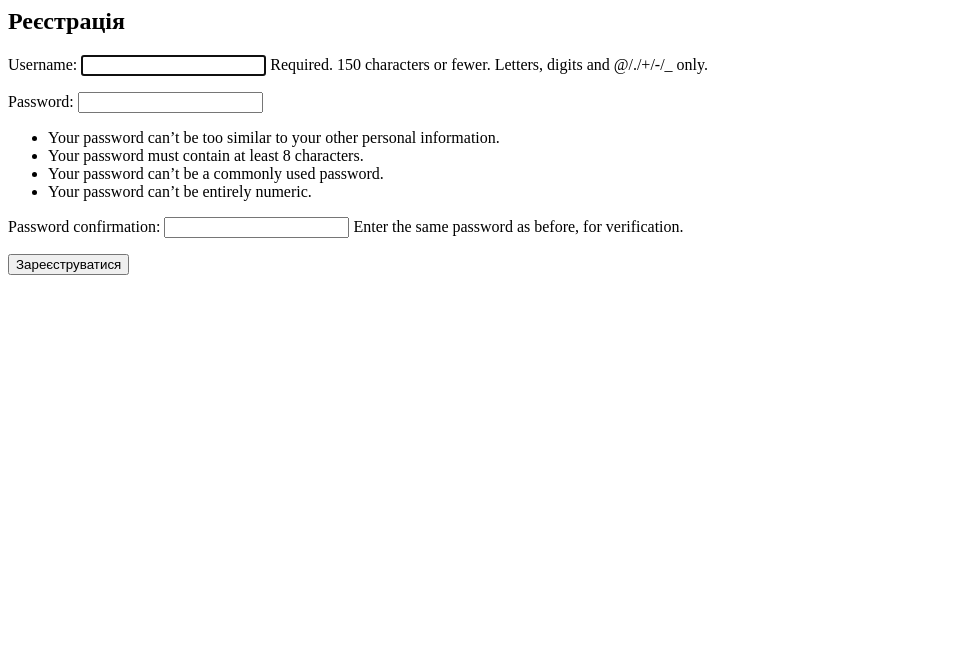
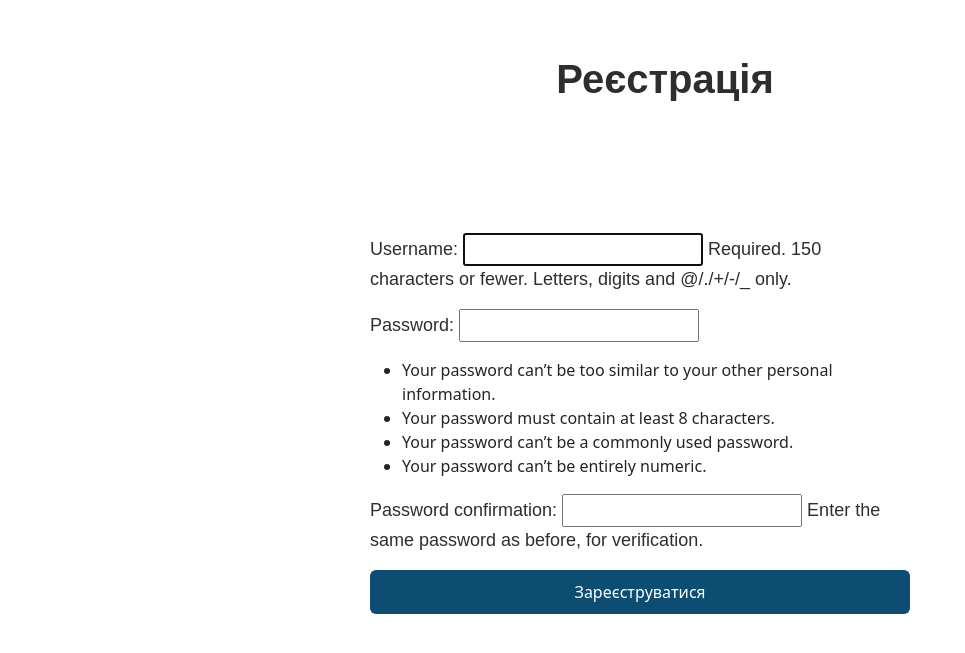
Before and after one commit to Andrew-arch477/-Group-portal, a Django app: page /register/ in a window 1280 px wide. Shown: the top 653 px of the page, without its empty margins (0-965 px from the left). Run offline with Django 5.2, Linux system fonts and the light colour scheme.

Commit message:
Style calender, login

```diff
--- a/forum/static/styles.css
+++ b/forum/static/styles.css
@@ -138,6 +138,54 @@
     background-color: #053c5c;
 }
 
+.btn_login {
+    padding: 10px 20px;
+    font-size: 16px;
+    background-color: #0d4d72;
+    color: white;
+    border: none;
+    border-radius: 6px;
+    cursor: pointer;
+    width: 540px;
+  }
+
+.btn_login:hover {
+    background-color: #053c5c;
+}
+
+.btn_event {
+    padding: 10px 20px;
+    font-size: 16px;
+    background-color: #0d4d72;
+    color: white;
+    border: none;
+    border-radius: 6px;
+    cursor: pointer;
+    width: 540px;
+  }
+
+.btn_event:hover {
+    background-color: #053c5c;
+}
+
+.center_div {
+    max-width: 600px;
+    margin: 100px auto;
+    padding: 30px;
+}
+
+.center_div_calender {
+    max-width: 600px;
+    margin: 35px;
+    padding: 30px;
+}
+
+.calendar {
+    max-width: 600px;
+    margin: 35px;
+    padding: 30px;
+}
+
 .message_content {
     font-family: 'Hanken Grotesk', sans-serif;
     color: #0e0e0e;
--- a/forum/templates/detailed_forum.html
+++ b/forum/templates/detailed_forum.html
@@ -29,8 +29,8 @@
               {% if user.is_authenticated %}
                   <a href="" class="btn btn-outline-danger ms-2">Log out</a>
               {% else %}
-                  <a href="" class="btn btn-outline-primary ms-2">Log in</a>
-                  <a href="" class="btn btn-outline-success ms-2">Register</a>
+                  <a href="{% url 'login' %}" class="btn btn-outline-primary ms-2">Log in</a>
+                  <a href="{% url 'register' %}" class="btn btn-outline-success ms-2">Register</a>
               {% endif %}
             </div>
           </div>
@@ -82,7 +82,7 @@
         {% endif %}
         {% if not messages %}
 
-            <p>Ще нема повідомлень</p>
+            <p>No messages yet</p>
         {% endif %}
         <form method="post" class="message_form">
             {% csrf_token %}
--- a/forum/templates/forums.html
+++ b/forum/templates/forums.html
@@ -29,8 +29,8 @@
               {% if user.is_authenticated %}
                   <a href="" class="btn btn-outline-danger ms-2">Log out</a>
               {% else %}
-                  <a href="" class="btn btn-outline-primary ms-2">Log in</a>
-                  <a href="" class="btn btn-outline-success ms-2">Register</a>
+                  <a href="{% url 'login' %}" class="btn btn-outline-primary ms-2">Log in</a>
+                  <a href="{% url 'register' %}" class="btn btn-outline-success ms-2">Register</a>
               {% endif %}
             </div>
           </div>
--- a/forum/templates/register.html
+++ b/forum/templates/register.html
@@ -1,6 +1,9 @@
-<h2>Реєстрація</h2>
-<form method="POST">
+{% load static %}
+<link href="https://cdn.jsdelivr.net/npm/bootstrap@5.3.4/dist/css/bootstrap.min.css" rel="stylesheet" integrity="sha384-DQvkBjpPgn7RC31MCQoOeC9TI2kdqa4+BSgNMNj8v77fdC77Kj5zpWFTJaaAoMbC" crossorigin="anonymous">
+<link rel="stylesheet" type="text/css" href="{% static 'styles.css' %}">
+<h1>Реєстрація</h1>
+<form method="POST" class="center_div">
     {% csrf_token %}
     {{ form.as_p }}
-    <button type="submit">Зареєструватися</button>
+    <button type="submit" class="btn_login">Зареєструватися</button>
 </form>
```
Also changed, not shown: other parts of forum/static/styles.css (+34 -0 lines), forum/forms.py (+4 -4 lines), forum/templates/calendar_event.html (+12 -8 lines), forum/templates/login.html (+6 -3 lines).
